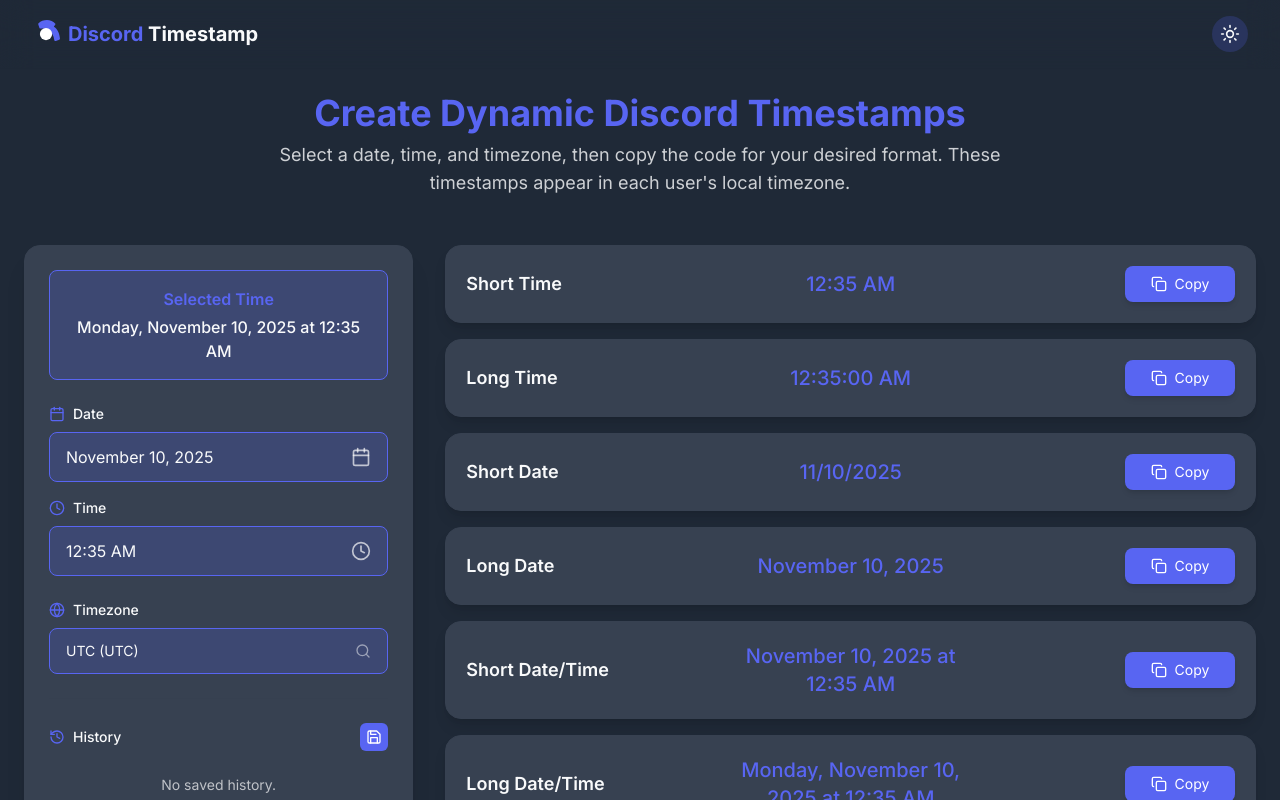
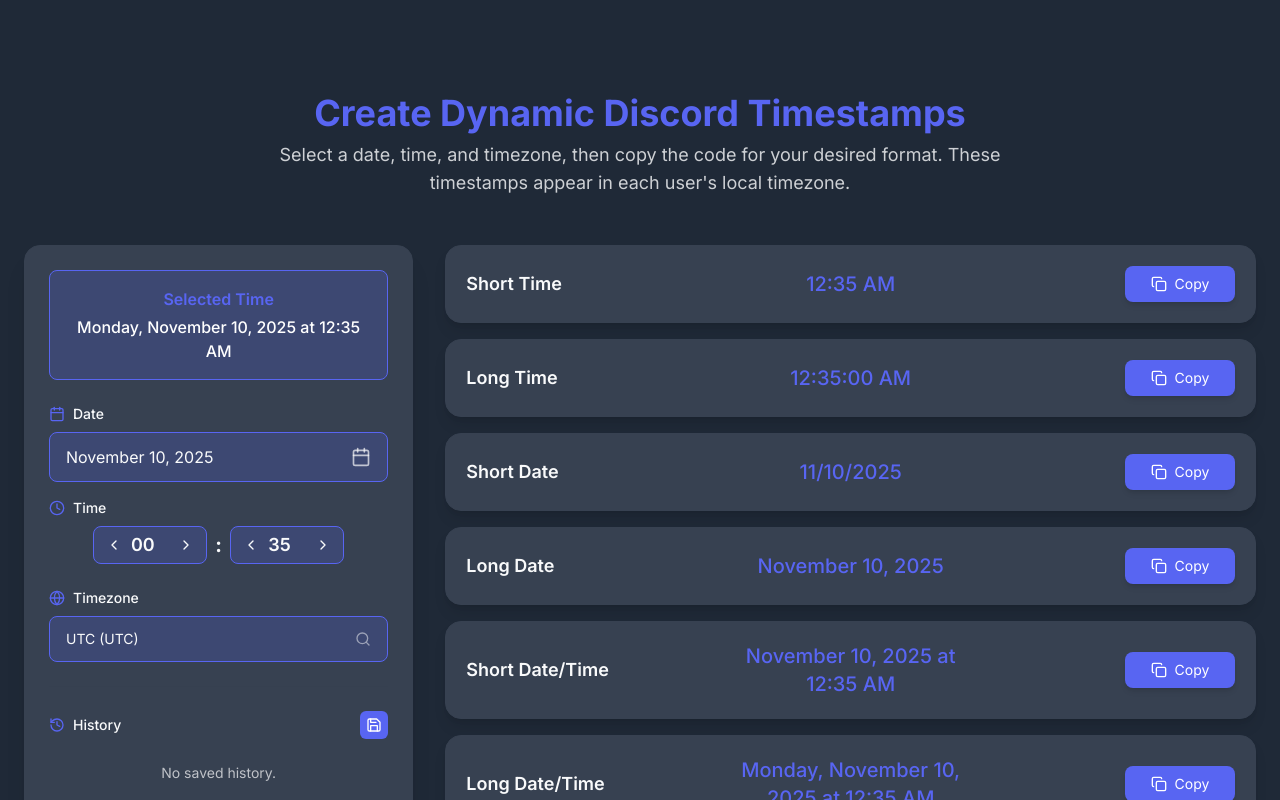
Before and after one commit to 0libote/discord-timestamp, a React (Vite) app: page / in a window 1280 px wide. Shown: the top 800 px of the page. Built offline with nearby package versions, Linux system fonts and the light colour scheme.

Commit message:
11/11/2025

```diff
--- a/src/DiscordTimestampGenerator.jsx
+++ b/src/DiscordTimestampGenerator.jsx
@@ -99,7 +99,7 @@
 
       <main className="max-w-7xl mx-auto p-4 md:p-6">
         <motion.div
-          initial={{ opacity: 0, y: 20 }}
+          initial={{ opacity: 0, y: 10 }}
           animate={{ opacity: 1, y: 0 }}
           transition={{ duration: 0.5, delay: 0.2 }}
           className="text-center mb-8 md:mb-12"
--- a/src/components/Controls.jsx
+++ b/src/components/Controls.jsx
@@ -122,7 +122,7 @@
                         type="text"
                         placeholder="Name for timestamp..."
                         value={historyName}
-                        onChange={(e) => setSearchTerm(e.target.value)}
+                        onChange={(e) => setHistoryName(e.target.value)}
                         className="w-full bg-discord/10 dark:bg-discord/20 rounded-md px-3 py-2 text-sm text-text-light dark:text-text-dark focus:outline-none focus:ring-2 focus:ring-discord border border-discord"
                     />
                     <motion.button onClick={saveToHistory} className="bg-discord hover:bg-discord-darker text-white px-4 rounded-md text-sm" whileTap={{scale: 0.95}}>Save</motion.button>
@@ -176,15 +176,15 @@
 const Controls = ({ selectedDate, setSelectedDate, selectedTimezone, setSelectedTimezone, history, setHistory, getUnixTimestamp, longFormDate, theme }) => {
   return (
     <motion.div
-      initial={{ opacity: 0, x: -100 }}
-      animate={{ opacity: 1, x: 0 }}
+      initial={{ opacity: 0, y: 10 }}
+      animate={{ opacity: 1, y: 0 }}
       transition={{ duration: 0.5 }}
       className="bg-card-light dark:bg-card-dark rounded-2xl p-6 shadow-xl border border-gray-200 dark:border-gray-700"
     >
       <div className="space-y-6">
         <div className="p-4 bg-discord/10 dark:bg-discord/20 rounded-lg border border-discord text-center">
           <p className="font-semibold text-discord mb-1">Selected Time</p>
-          <div className="text-center font-medium text-base text-text-light dark:text-text-dark">{longFormDate}</div>
+          <div className="text-center font-medium text-base text-white">{longFormDate}</div>
         </div>
 
         <div className="flex flex-col gap-4">
--- a/src/components/DateTimePicker.jsx
+++ b/src/components/DateTimePicker.jsx
@@ -141,24 +141,9 @@
 };
 
 const TimePickerInput = ({ selectedDate, setSelectedDate, theme }) => {
-  const [isOpen, setIsOpen] = useState(false);
-  const pickerRef = useRef(null);
-
   const dateObj = new Date(selectedDate);
   const [selectedHour, setSelectedHour] = useState(dateObj.getHours());
   const [selectedMinute, setSelectedMinute] = useState(dateObj.getMinutes());
-
-  useEffect(() => {
-    const handleClickOutside = (event) => {
-      if (pickerRef.current && !pickerRef.current.contains(event.target)) {
-        setIsOpen(false);
-      }
-    };
-    document.addEventListener('mousedown', handleClickOutside);
-    return () => {
-      document.removeEventListener('mousedown', handleClickOutside);
-    };
-  }, []);
 
   useEffect(() => {
     const newDate = new Date(selectedDate);
@@ -166,82 +151,103 @@
     setSelectedDate(newDate.toISOString().slice(0, 16));
   }, [selectedHour, selectedMinute, selectedDate]);
 
-  const handleTimeClick = (hour, minute) => {
-    setSelectedHour(hour);
-    setSelectedMinute(minute);
-    setIsOpen(false);
+  const handleHourChange = (e) => {
+    let value = parseInt(e.target.value, 10);
+    if (isNaN(value)) value = 0;
+    if (value < 0) value = 23;
+    if (value > 23) value = 0;
+    setSelectedHour(value);
   };
 
-  const formattedTimeDisplay = new Date(selectedDate).toLocaleString(undefined, {
-    hour: '2-digit',
-    minute: '2-digit',
-  });
+  const handleMinuteChange = (e) => {
+    let value = parseInt(e.target.value, 10);
+    if (isNaN(value)) value = 0;
+    if (value < 0) value = 59;
+    if (value > 59) value = 0;
+    setSelectedMinute(value);
+  };
 
-  const hours = Array.from({ length: 24 }, (_, i) => i);
-  const minutes = Array.from({ length: 60 }, (_, i) => i);
+  const incrementHour = () => {
+    setSelectedHour((prev) => (prev === 23 ? 0 : prev + 1));
+  };
+
+  const decrementHour = () => {
+    setSelectedHour((prev) => (prev === 0 ? 23 : prev - 1));
+  };
+
+  const incrementMinute = () => {
+    setSelectedMinute((prev) => (prev === 59 ? 0 : prev + 1));
+  };
+
+  const decrementMinute = () => {
+    setSelectedMinute((prev) => (prev === 0 ? 59 : prev - 1));
+  };
 
   return (
-    <div className="relative" ref={pickerRef}>
+    <div className="relative">
       <label className="flex items-center text-sm font-medium text-text-light dark:text-text-dark mb-2">
         <Clock className="w-4 h-4 mr-2 text-discord" />
         Time
       </label>
-      <motion.button
-        onClick={() => setIsOpen(!isOpen)}
-        className="w-full bg-discord/10 dark:bg-discord/20 text-text-light dark:text-text-dark rounded-lg border border-discord focus:outline-none focus:ring-2 focus:ring-discord transition-colors px-4 py-3 flex items-center justify-between"
-        whileTap={{ scale: 0.98 }}
-      >
-        <span>{formattedTimeDisplay}</span>
-        <Clock className="w-5 h-5 text-text-light/70 dark:text-text-dark/70" />
-      </motion.button>
+      <div className="flex items-center justify-center gap-2">
+        {/* Hour Input */}
+        <div className="flex items-center bg-discord/10 dark:bg-discord/20 rounded-lg border border-discord px-2 py-1">
+          <motion.button
+            onClick={decrementHour}
+            className="p-1 rounded-full hover:bg-discord/20 dark:hover:bg-discord/20 text-text-light dark:text-text-dark"
+            whileTap={{ scale: 0.9 }}
+          >
+            <ChevronLeft className="w-4 h-4" />
+          </motion.button>
+          <input
+            type="number"
+            value={String(selectedHour).padStart(2, '0')}
+            onChange={handleHourChange}
+            onBlur={handleHourChange} // Ensure value is formatted on blur
+            className="w-12 text-center bg-transparent text-text-light dark:text-text-dark text-lg font-semibold focus:outline-none"
+            min="0"
+            max="23"
+            aria-label="Hour"
+          />
+          <motion.button
+            onClick={incrementHour}
+            className="p-1 rounded-full hover:bg-discord/20 dark:hover:bg-discord/20 text-text-light dark:text-text-dark"
+            whileTap={{ scale: 0.9 }}
+          >
+            <ChevronRight className="w-4 h-4" />
+          </motion.button>
+        </div>
 
-      <AnimatePresence>
-        {isOpen && (
-          <motion.div
-            initial={{ opacity: 0, y: 10 }}
-            animate={{ opacity: 1, y: 0 }}
-            exit={{ opacity: 0, y: 10 }}
-            className="absolute z-20 mt-2 w-full bg-card-light dark:bg-card-dark rounded-lg shadow-lg border border-gray-300 dark:border-gray-700 p-4 flex"
+        <span className="text-xl font-bold text-text-light dark:text-text-dark">:</span>
+
+        {/* Minute Input */}
+        <div className="flex items-center bg-discord/10 dark:bg-discord/20 rounded-lg border border-discord px-2 py-1">
+          <motion.button
+            onClick={decrementMinute}
+            className="p-1 rounded-full hover:bg-discord/20 dark:hover:bg-discord/20 text-text-light dark:text-text-dark"
+            whileTap={{ scale: 0.9 }}
           >
-            <div className="flex-1 pr-2 border-r border-gray-200 dark:border-gray-700">
-              <h4 className="text-center font-semibold mb-2 text-text-light dark:text-text-dark">Hour</h4>
-              <div className="grid grid-cols-4 gap-1 max-h-48 overflow-y-auto pr-1 scrollbar-thin-discord">
-                {hours.map((h) => (
-                  <motion.button
-                    key={h}
-                    onClick={() => handleTimeClick(h, selectedMinute)}
-                    className={`p-2 rounded-full transition-colors text-sm
-                      ${h === selectedHour ? 'bg-discord text-white' : 'hover:bg-discord/20 dark:hover:bg-discord/20'}
-                      text-text-light dark:text-text-dark
-                    `}
-                    whileTap={{ scale: 0.9 }}
-                  >
-                    {String(h).padStart(2, '0')}
-                  </motion.button>
-                ))}
-              </div>
-            </div>
-            <div className="flex-1 pl-2">
-              <h4 className="text-center font-semibold mb-2 text-text-light dark:text-text-dark">Minute</h4>
-              <div className="grid grid-cols-4 gap-1 max-h-48 overflow-y-auto pl-1 scrollbar-thin-discord">
-                {minutes.map((m) => (
-                  <motion.button
-                    key={m}
-                    onClick={() => handleTimeClick(selectedHour, m)}
-                    className={`p-2 rounded-full transition-colors text-sm
-                      ${m === selectedMinute ? 'bg-discord text-white' : 'hover:bg-discord/20 dark:hover:bg-discord/20'}
-                      text-text-light dark:text-text-dark
-                    `}
-                    whileTap={{ scale: 0.9 }}
-                  >
-                    {String(m).padStart(2, '0')}
-                  </motion.button>
-                ))}
-              </div>
-            </div>
-          </motion.div>
-        )}
-      </AnimatePresence>
+            <ChevronLeft className="w-4 h-4" />
+          </motion.button>
+          <input
+            type="number"
+            value={String(selectedMinute).padStart(2, '0')}
+            onChange={handleMinuteChange}
+            onBlur={handleMinuteChange} // Ensure value is formatted on blur
+            className="w-12 text-center bg-transparent text-text-light dark:text-text-dark text-lg font-semibold focus:outline-none"
+            min="0"
+            max="59"
+            aria-label="Minute"
+          />
+          <motion.button
+            onClick={incrementMinute}
+            className="p-1 rounded-full hover:bg-discord/20 dark:hover:bg-discord/20 text-text-light dark:text-text-dark"
+            whileTap={{ scale: 0.9 }}
+          >
+            <ChevronRight className="w-4 h-4" />
+          </motion.button>
+        </div>
+      </div>
     </div>
   );
 };
--- a/src/components/Header.jsx
+++ b/src/components/Header.jsx
@@ -5,7 +5,7 @@
 const Header = ({ theme, toggleTheme }) => {
   return (
     <motion.header
-      initial={{ y: -100 }}
+      initial={{ opacity: 0, y: -10 }}
       animate={{ y: 0 }}
       transition={{ duration: 0.5 }}
       className="sticky top-0 z-50 backdrop-blur-lg border-b border-gray-200/50 dark:border-gray-800/50"
@@ -22,7 +22,7 @@
             </svg>
           </motion.div>
           <h1 className="text-xl font-bold text-text-light dark:text-text-dark">
-            <span className="text-discord">Discord</span> Timestamp
+            <span className="text-discord">Discord</span> Timestamp Generator
           </h1>
         </div>
 
--- a/src/index.css
+++ b/src/index.css
@@ -6,7 +6,7 @@
 
 @layer base {
   body {
-    @apply font-sans bg-background-light text-text-light dark:bg-background-dark dark:text-text-dark transition-colors duration-300;
+    @apply font-sans bg-background-light text-text-light dark:bg-background-dark dark:text-text-dark transition-colors duration-500;
   }
 
   /* Custom Scrollbar Styles */
--- a/tailwind.config.js
+++ b/tailwind.config.js
@@ -11,6 +11,10 @@
         discord: {
           DEFAULT: '#5865F2',
           darker: '#4752C4', // A darker shade for hover effects
+        },
+        github: {
+          DEFAULT: '#181717',
+          darker: '#24292E', // A slightly lighter shade for hover effects
         },
         // Custom colors for light and dark themes
         background: {
```
Also changed, not shown: index.html (+1 -0 lines), src/components/Footer.jsx (+4 -4 lines).
